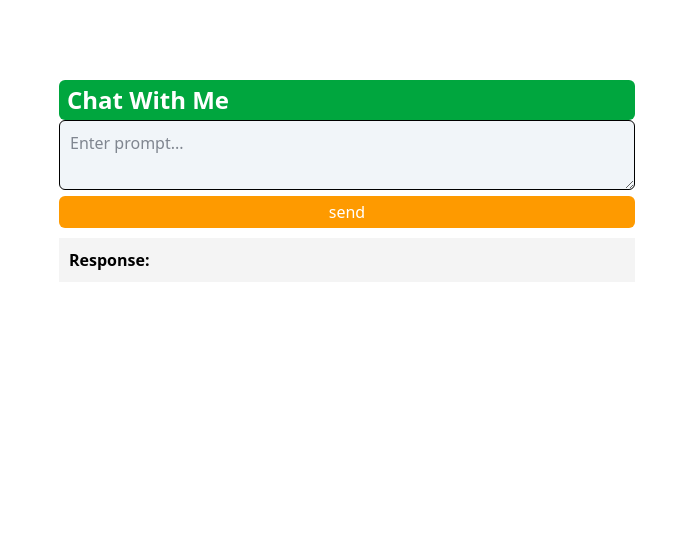
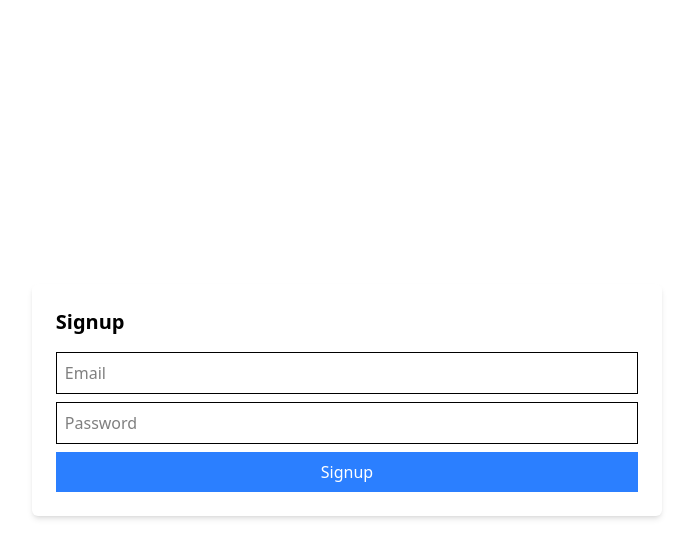
Before and after one commit to VinayakGhosh/Personalized-Education-Content-Generation, a React (Vite) app in the folder frontend/: page /signup in a window 1280 px wide. Shown: the top 558 px of the page, without its empty margins (293-986 px from the left). Built offline with nearby package versions, Linux system fonts and the light colour scheme.

Commit message:
created, home, login, signup, and chat page

```diff
--- a/frontend/package.json
+++ b/frontend/package.json
@@ -10,10 +10,12 @@
     "preview": "vite preview"
   },
   "dependencies": {
+    "@headlessui/react": "^2.2.0",
     "@tailwindcss/vite": "^4.0.12",
-    "axios": "^1.8.2",
+    "axios": "^1.8.3",
     "react": "^19.0.0",
     "react-dom": "^19.0.0",
+    "react-router-dom": "^7.3.0",
     "react-spinners": "^0.15.0",
     "tailwindcss": "^4.0.12"
   },
--- a/frontend/src/App.jsx
+++ b/frontend/src/App.jsx
@@ -1,65 +1,19 @@
-import { useState } from "react";
-import axios from "axios";
-import ClipLoader from "react-spinners/ClipLoader";
+import { BrowserRouter as Router, Routes, Route } from "react-router-dom";
+import Home from "./pages/Home"
+import Login from "./pages/Login";
+import Signup from "./pages/Signup";
+import Chat from "./pages/Chat";
 
 function App() {
-  const [prompt, setPrompt] = useState("");
-  const [response, setResponse] = useState("");
-  const [loadingResponse, setLoadingResponse] = useState(false);
-
-  const handleSend = async () => {
-    if (!prompt.trim()) return;
-    setLoadingResponse(true);
-
-    try {
-      const res = await axios.post("http://127.0.0.1:8000/generate/", {
-        prompt: prompt,
-      });
-
-      setResponse(res.data.generated_text);
-    } catch (error) {
-      setResponse("Error: Could not fetch response");
-      console.error("API error:", error);
-    } finally {
-      setLoadingResponse(false);
-    }
-  };
-
   return (
-    <div className="max-w-xl mx-auto mt-20 ">
-      <h2 className="bg-green-600 text-white font-semibold px-2 py-1 rounded-md text-2xl">
-        Chat With Me
-      </h2>
-      <textarea
-        rows="2"
-        value={prompt}
-        onChange={(e) => setPrompt(e.target.value)}
-        placeholder="Enter prompt..."
-        style={{ width: "100%", padding: "10px" }}
-        className="border-black border rounded-md bg-slate-100 text-gray-900 text-base font-normal "
-      />
-      <button
-        className="cursor-pointer bg-amber-500 text-base text-white w-full py-1 rounded-md"
-        onClick={handleSend}
-      >
-        send
-      </button>
-      <div
-        style={{ marginTop: "10px", padding: "10px", background: "#f4f4f4" }}
-      >
-        {loadingResponse? (
-          <div className="flex justify-center">
-          <ClipLoader color="purple" size={20} />
-          </div>
-          ): (
-          <div>
-          <strong>Response:</strong>
-          <p>{response}</p>
-        </div>
-        )}
-
-      </div>
-    </div>
+    <Router>
+      <Routes>
+        <Route path="/" element={<Home />} />
+        <Route path="/login" element={<Login />} />
+        <Route path="/signup" element={<Signup />} />
+        <Route path="/chat" element={<Chat />} />
+      </Routes>
+    </Router>
   );
 }
 
--- /dev/null
+++ b/frontend/src/pages/Chat.jsx
@@ -0,0 +1,44 @@
+import React, { useState } from "react";
+import { sendChatMessage } from "../services/api";
+
+const Chat = () => {
+  const [userInput, setUserInput] = useState("");
+  const [messages, setMessages] = useState([]);
+
+  const handleSend = async () => {
+    if (!userInput.trim()) return;
+
+    // Add user message to chat
+    setMessages([...messages, { user: userInput, bot: "..." }]);
+
+    try {
+      const response = await sendChatMessage(userInput);
+      setMessages((prev) => [...prev.slice(0, -1), { user: userInput, bot: response.response }]);
+    } catch (error) {
+      console.error("Chat API Error:", error);
+      setMessages((prev) => [...prev.slice(0, -1), { user: userInput, bot: "Error fetching response." }]);
+    }
+
+    setUserInput("");
+  };
+
+  return (
+    <div>
+      <h2>Chat with AI</h2>
+      <div className="chat-box">
+        {messages.map((msg, index) => (
+          <p key={index}><strong>You:</strong> {msg.user} <br /><strong>AI:</strong> {msg.bot}</p>
+        ))}
+      </div>
+      <input
+        type="text"
+        value={userInput}
+        onChange={(e) => setUserInput(e.target.value)}
+        placeholder="Type your message..."
+      />
+      <button onClick={handleSend}>Send</button>
+    </div>
+  );
+};
+
+export default Chat;
--- /dev/null
+++ b/frontend/src/pages/Home.jsx
@@ -0,0 +1,14 @@
+import { Link } from "react-router-dom";
+
+export default function Home() {
+  return (
+    <div className="h-screen flex flex-col items-center justify-center bg-gray-100">
+      <h1 className="text-4xl font-bold mb-4">Welcome to EduAI</h1>
+      <p className="text-lg mb-6">Your personalized AI-powered study assistant.</p>
+      <div className="space-x-4">
+        <Link to="/login" className="px-4 py-2 bg-blue-600 text-white rounded">Login</Link>
+        <Link to="/signup" className="px-4 py-2 bg-green-600 text-white rounded">Signup</Link>
+      </div>
+    </div>
+  );
+}
--- /dev/null
+++ b/frontend/src/pages/Login.jsx
@@ -0,0 +1,53 @@
+import { useState } from "react";
+import { loginUser } from "../services/api";
+
+const Login = () => {
+  const [email, setEmail] = useState("");
+  const [password, setPassword] = useState("");
+  const [message, setMessage] = useState("");
+
+  const handleLogin = async (e) => {
+    e.preventDefault();
+    const response = await loginUser({ email, password });
+
+    if (response.error) {
+      setMessage(response.error);
+    } else {
+      localStorage.setItem("token", response.token);
+      setMessage("Login successful! Redirecting...");
+      setTimeout(() => {
+        window.location.href = "/chat"; // Redirect to chat
+      }, 1000);
+    }
+  };
+
+  return (
+    <div className="flex justify-center items-center h-screen">
+      <div className="p-6 bg-white shadow-md rounded-md">
+        <h2 className="text-xl font-bold mb-4">Login</h2>
+        {message && <p className="text-red-500">{message}</p>}
+        <form onSubmit={handleLogin}>
+          <input
+            type="email"
+            placeholder="Email"
+            className="border p-2 w-full mb-2"
+            value={email}
+            onChange={(e) => setEmail(e.target.value)}
+            required
+          />
+          <input
+            type="password"
+            placeholder="Password"
+            className="border p-2 w-full mb-2"
+            value={password}
+            onChange={(e) => setPassword(e.target.value)}
+            required
+          />
+          <button className="bg-blue-500 text-white px-4 py-2 w-full">Login</button>
+        </form>
+      </div>
+    </div>
+  );
+};
+
+export default Login;
--- /dev/null
+++ b/frontend/src/pages/Signup.jsx
@@ -0,0 +1,49 @@
+import { useState } from "react";
+import { signupUser } from "../services/api";
+
+const Signup = () => {
+  const [email, setEmail] = useState("");
+  const [password, setPassword] = useState("");
+  const [message, setMessage] = useState("");
+
+  const handleSignup = async (e) => {
+    e.preventDefault();
+    const response = await signupUser({ email, password });
+
+    if (response.error) {
+      setMessage(response.error);
+    } else {
+      setMessage("Signup successful! You can now login.");
+    }
+  };
+
+  return (
+    <div className="flex justify-center items-center h-screen">
+      <div className="p-6 bg-white shadow-md rounded-md">
+        <h2 className="text-xl font-bold mb-4">Signup</h2>
+        {message && <p className="text-red-500">{message}</p>}
+        <form onSubmit={handleSignup}>
+          <input
+            type="email"
+            placeholder="Email"
+            className="border p-2 w-full mb-2"
+            value={email}
+            onChange={(e) => setEmail(e.target.value)}
+            required
+          />
+          <input
+            type="password"
+            placeholder="Password"
+            className="border p-2 w-full mb-2"
+            value={password}
+            onChange={(e) => setPassword(e.target.value)}
+            required
+          />
+          <button className="bg-blue-500 text-white px-4 py-2 w-full">Signup</button>
+        </form>
+      </div>
+    </div>
+  );
+};
+
+export default Signup;
--- /dev/null
+++ b/frontend/src/services/api.js
@@ -0,0 +1,48 @@
+const API_URL = "http://127.0.0.1:8000"; // Update if using a different backend URL
+
+// Function to handle user signup
+export const signupUser = async (userData) => {
+  try {
+    const response = await fetch(`${API_URL}/auth/signup`, {
+      method: "POST",
+      headers: { "Content-Type": "application/json" },
+      body: JSON.stringify(userData),
+    });
+    return response.json();
+  } catch (error) {
+    console.error("Signup Error:", error);
+    return { error: "Signup failed" };
+  }
+};
+
+// Function to handle user login
+export const loginUser = async (userData) => {
+  try {
+    const response = await fetch(`${API_URL}/auth/login`, {
+      method: "POST",
+      headers: { "Content-Type": "application/json" },
+      body: JSON.stringify(userData),
+    });
+    return response.json();
+  } catch (error) {
+    console.error("Login Error:", error);
+    return { error: "Login failed" };
+  }
+};
+
+
+// Function to send chat messages to backend
+export const sendChatMessage  = async (prompt) => {
+    try {
+      const response = await fetch(`${API_URL}/chat/ask`, {
+        method: "POST",
+        headers: { "Content-Type": "application/json" },
+        body: JSON.stringify({ prompt }),
+      });
+
+      return response.json();
+    } catch (error) {
+      console.error("Chat Error:", error);
+      return { error: "Failed to fetch response" };
+    }
+  };
```
Also changed, not shown: 1 other file (tests, documents, lock files or other folders).
